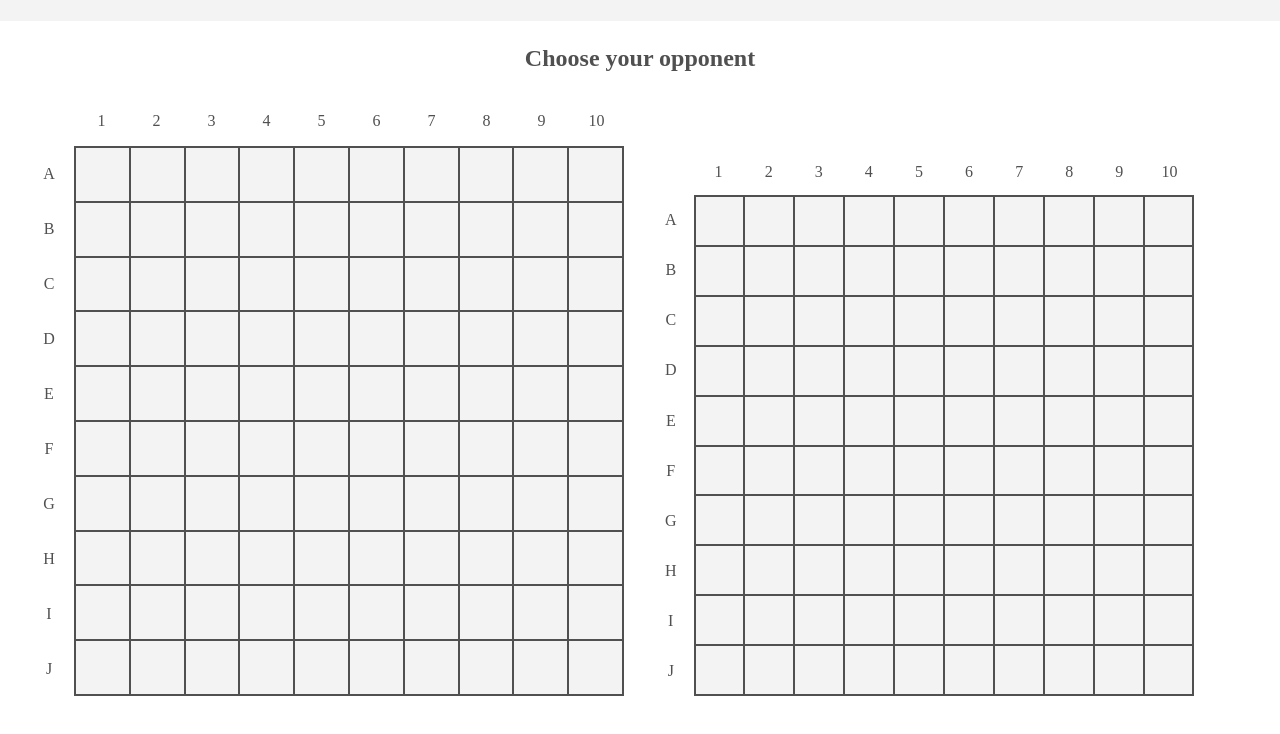
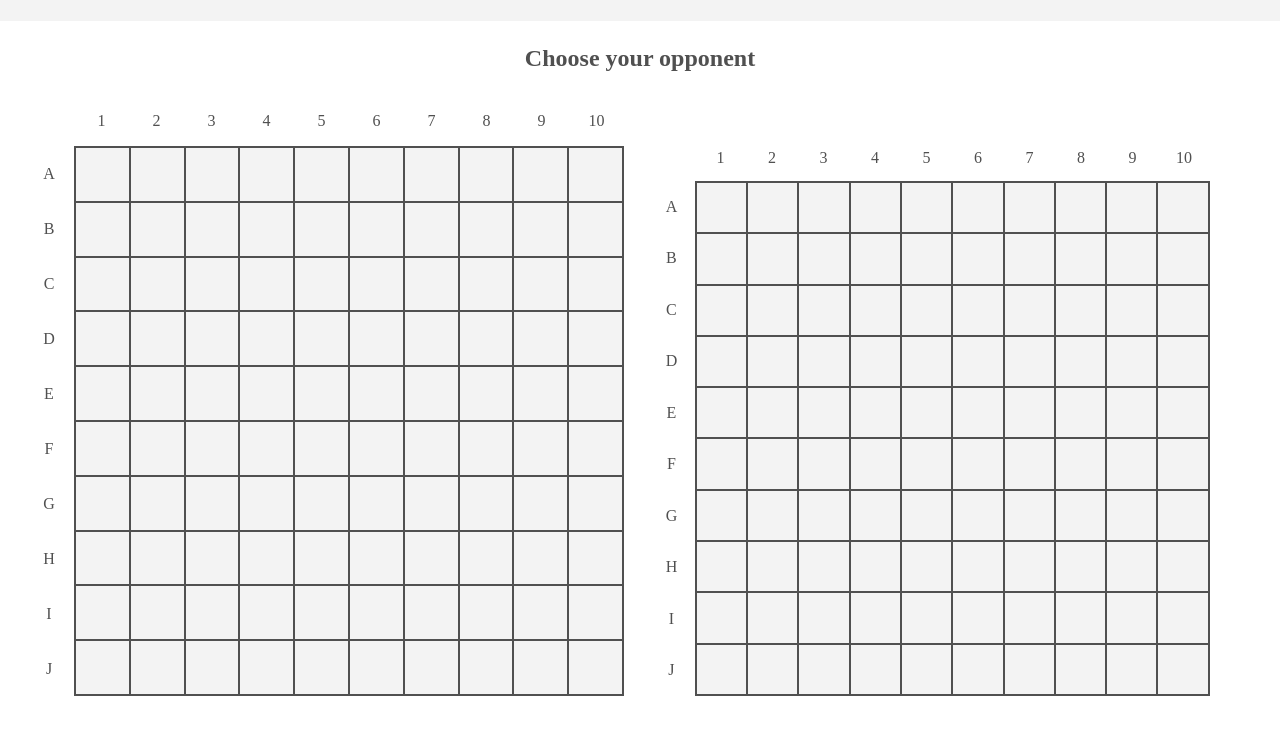
Before and after one commit to WitherMite/battleship, a website with bundled scripts: page index.html in a window 1280 px wide. Shown: the part 64-798 px from the top of the page. Built offline with nearby package versions, Linux system fonts and the light colour scheme.

Commit message:
Change center hack to look better

```diff
--- a/style.css
+++ b/style.css
@@ -84,7 +84,7 @@ header {
     align-items: flex-end;
 
     /* makes ui look more centered on desktop taking whitespace into account, barely noticable on mobile */
-    margin-right: 5%;
+    margin-right: 3.75%;
 }
 
 .player-board {
```
